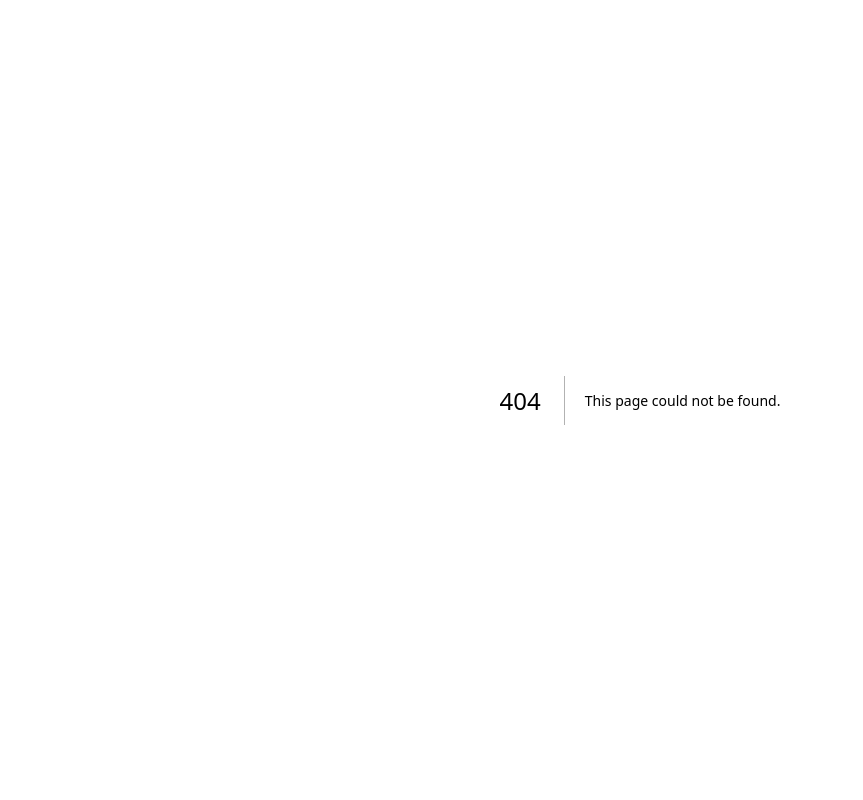
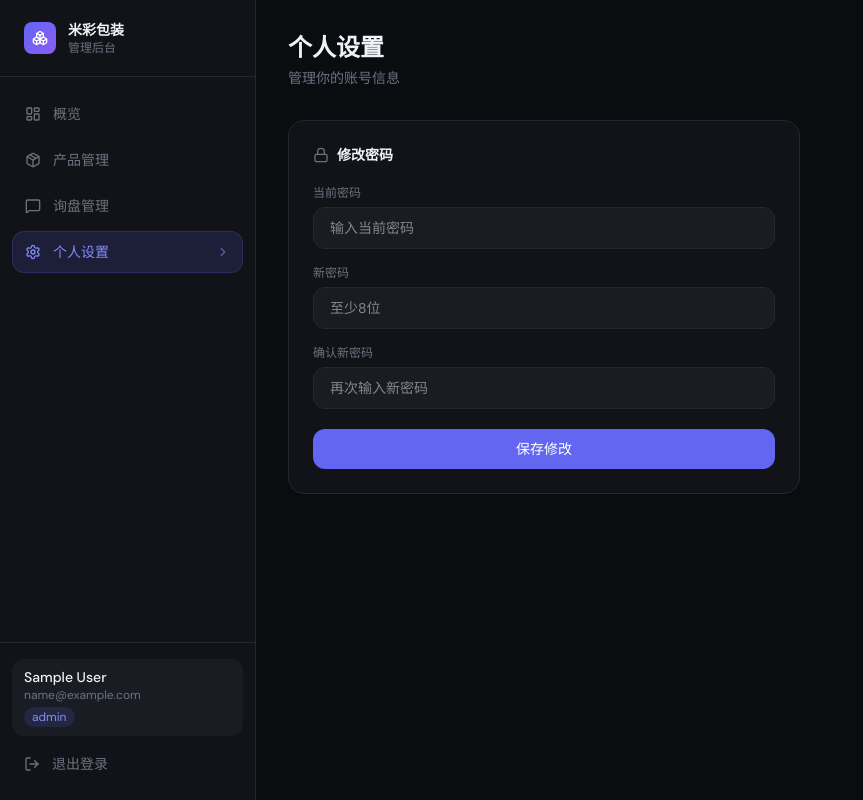
Before and after one commit to xypingmg-boop/514admin, a Next.js app: page /dashboard/settings in a window 1280 px wide. Before the commit this address had no page. Shown: the whole page, without its empty margins (0-863 px from the left). Built offline with nearby package versions, Linux system fonts and the light colour scheme; sample sign-in values are in the browser's storage.

Commit message:
添加个人设置页面

```diff
--- /dev/null
+++ b/app/dashboard/settings/page.tsx
@@ -0,0 +1,99 @@
+'use client';
+
+import { useState } from 'react';
+import { User, Lock, CheckCircle2, AlertCircle } from 'lucide-react';
+import api from '@/lib/api';
+
+export default function SettingsPage() {
+  const [passwordForm, setPasswordForm] = useState({ oldPassword: '', newPassword: '', confirmPassword: '' });
+  const [loading, setLoading] = useState(false);
+  const [message, setMessage] = useState<{ type: 'success' | 'error'; text: string } | null>(null);
+
+  const handleChangePassword = async () => {
+    if (passwordForm.newPassword !== passwordForm.confirmPassword) {
+      setMessage({ type: 'error', text: '两次输入的新密码不一致' });
+      return;
+    }
+    if (passwordForm.newPassword.length < 8) {
+      setMessage({ type: 'error', text: '新密码不能少于8位' });
+      return;
+    }
+    setLoading(true);
+    setMessage(null);
+    try {
+      await api.post('/api/auth/change-password', {
+        oldPassword: passwordForm.oldPassword,
+        newPassword: passwordForm.newPassword,
+      });
+      setMessage({ type: 'success', text: '密码修改成功' });
+      setPasswordForm({ oldPassword: '', newPassword: '', confirmPassword: '' });
+    } catch (e: any) {
+      setMessage({ type: 'error', text: e?.response?.data?.error || '修改失败，请重试' });
+    } finally {
+      setLoading(false);
+    }
+  };
+
+  return (
+    <div className="p-8 fade-in">
+      <div className="mb-8">
+        <h1 className="text-2xl font-semibold" style={{ color: 'var(--text)' }}>个人设置</h1>
+        <p className="text-sm mt-1" style={{ color: 'var(--text-muted)' }}>管理你的账号信息</p>
+      </div>
+
+      <div className="max-w-lg">
+        <div className="rounded-2xl p-6" style={{ background: 'var(--surface)', border: '1px solid var(--border)' }}>
+          <h2 className="text-sm font-semibold mb-5 flex items-center gap-2" style={{ color: 'var(--text)' }}>
+            <Lock size={16} style={{ color: 'var(--text-muted)' }} />
+            修改密码
+          </h2>
+
+          <div className="space-y-4">
+            {(['oldPassword', 'newPassword', 'confirmPassword'] as const).map((field) => (
+              <div key={field}>
+                <label className="text-xs mb-1.5 block" style={{ color: 'var(--text-muted)' }}>
+                  {field === 'oldPassword' ? '当前密码' : field === 'newPassword' ? '新密码' : '确认新密码'}
+                </label>
+                <input
+                  type="password"
+                  value={passwordForm[field]}
+                  onChange={e => setPasswordForm(prev => ({ ...prev, [field]: e.target.value }))}
+                  className="w-full px-4 py-2.5 rounded-xl text-sm outline-none"
+                  style={{
+                    background: 'var(--surface-2)',
+                    border: '1px solid var(--border)',
+                    color: 'var(--text)',
+                  }}
+                  placeholder={field === 'oldPassword' ? '输入当前密码' : field === 'newPassword' ? '至少8位' : '再次输入新密码'}
+                />
+              </div>
+            ))}
+          </div>
+
+          {message && (
+            <div className="mt-4 flex items-center gap-2 text-sm px-4 py-3 rounded-xl" style={{
+              background: message.type === 'success' ? 'rgba(16,185,129,0.1)' : 'rgba(239,68,68,0.1)',
+              color: message.type === 'success' ? '#10b981' : '#ef4444',
+            }}>
+              {message.type === 'success' ? <CheckCircle2 size={15} /> : <AlertCircle size={15} />}
+              {message.text}
+            </div>
+          )}
+
+          <button
+            onClick={handleChangePassword}
+            disabled={loading}
+            className="mt-5 w-full py-2.5 rounded-xl text-sm font-medium transition-opacity"
+            style={{
+              background: 'var(--accent)',
+              color: '#fff',
+              opacity: loading ? 0.6 : 1,
+            }}
+          >
+            {loading ? '保存中...' : '保存修改'}
+          </button>
+        </div>
+      </div>
+    </div>
+  );
+}
--- a/components/Sidebar.tsx
+++ b/components/Sidebar.tsx
@@ -1,22 +1,19 @@
 'use client';
-
 import Link from 'next/link';
 import { usePathname } from 'next/navigation';
 import { useAuth } from '@/lib/auth-context';
 import {
-  LayoutDashboard, Package, MessageSquare, LogOut, ChevronRight, Boxes
+  LayoutDashboard, Package, MessageSquare, LogOut, ChevronRight, Boxes, Settings
 } from 'lucide-react';
-
 const navItems = [
   { href: '/dashboard', icon: LayoutDashboard, label: '概览' },
   { href: '/dashboard/products', icon: Package, label: '产品管理' },
   { href: '/dashboard/inquiries', icon: MessageSquare, label: '询盘管理' },
+  { href: '/dashboard/settings', icon: Settings, label: '个人设置' },
 ];
-
 export default function Sidebar() {
   const pathname = usePathname();
   const { user, logout } = useAuth();
-
   return (
     <aside className="flex flex-col h-screen w-64 shrink-0" style={{
       background: 'var(--surface)',
@@ -34,7 +31,6 @@ export default function Sidebar() {
           <div className="text-xs" style={{ color: 'var(--text-muted)' }}>管理后台</div>
         </div>
       </div>
-
       {/* Nav */}
       <nav className="flex-1 px-3 py-4 space-y-1 overflow-y-auto">
         {navItems.map(({ href, icon: Icon, label }) => {
@@ -57,7 +53,6 @@ export default function Sidebar() {
           );
         })}
       </nav>
-
       {/* User */}
       <div className="px-3 py-4" style={{ borderTop: '1px solid var(--border)' }}>
         <div className="px-3 py-2 mb-2 rounded-xl" style={{ background: 'var(--surface-2)' }}>
```
